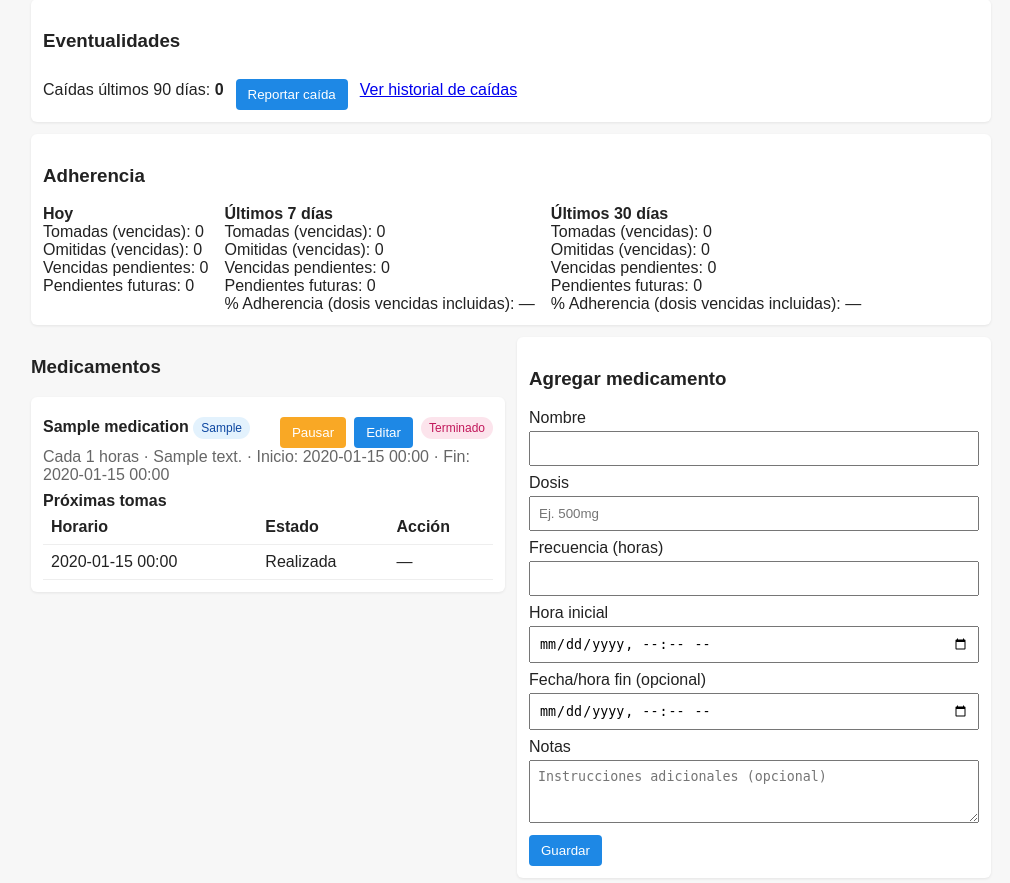
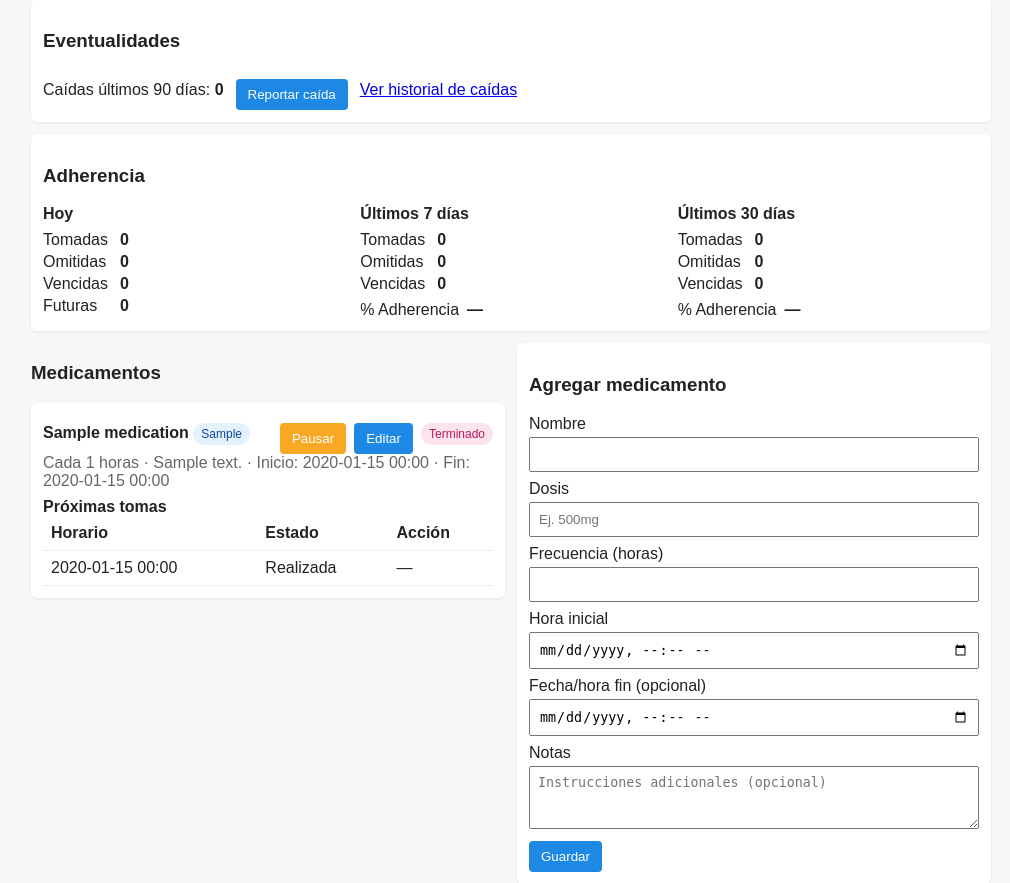
Before and after one commit to A01799782/healthline-mvp, a Flask app: page /patients/1 in a window 1280 px wide. Shown: the part 486-1369 px from the top of the page, without its empty margins (129-1139 px from the left). Run offline with Flask 3, Linux system fonts and the light colour scheme; tables that the repository leaves empty hold one stand-in row (values such as "Sample post").

Commit message:
Fix adherence layout

```diff
--- a/templates/patient_detail.html
+++ b/templates/patient_detail.html
@@ -1,5 +1,25 @@
 {% extends "base.html" %}
 {% block content %}
+<style>
+  .adherence-grid {
+    display: inline-grid;
+    grid-template-columns: auto auto;
+    row-gap: 4px;
+    column-gap: 12px;
+  }
+  .adherence-pct { margin-top: 8px; font-weight: 600; }
+  .adherence-grid div:nth-child(2n) {
+    text-align: right;
+    font-weight: 600;
+    justify-self: end;
+  }
+  .adherence-pct-row{
+    display:flex;
+    gap:8px;
+    margin-top:8px;
+  }
+</style>
+
 <a href="{{ url_for('patient_list') }}">&larr; Volver</a>
 <div style="display:flex;align-items:center;gap:12px;">
     <h2 style="margin:0;">{{ patient.name }}</h2>
@@ -39,32 +59,42 @@
         <a href="{{ url_for('falls_list', patient_id=patient.id) }}">Ver historial de caídas</a>
     </div>
 </div>
-
+<!-- DO NOT EDIT: Adherencia copy/rows are final. No agregar "(vencidas)" ni filas "Futuras" en 7d/30d. -->
 <div class="card">
     <h3>Adherencia</h3>
     <div style="display:flex;gap:16px;flex-wrap:wrap;">
-        <div>
-            <strong>Hoy</strong><br>
-            Tomadas (vencidas): {{ adherence_today.taken_due }}<br>
-            Omitidas (vencidas): {{ adherence_today.skipped_due }}<br>
-            Vencidas pendientes: {{ adherence_today.overdue_due }}<br>
-            Pendientes futuras: {{ adherence_today.pending_future }}
+        <div style="flex:1;min-width:220px;">
+            <div style="font-weight:bold;margin-bottom:8px;">Hoy</div>
+            <div class="adherence-grid">
+                <div>Tomadas</div><div>{{ adherence_today.taken_due }}</div>
+                <div>Omitidas</div><div>{{ adherence_today.skipped_due }}</div>
+                <div>Vencidas</div><div>{{ adherence_today.overdue_due }}</div>
+                <div>Futuras</div><div>{{ adherence_today.pending_future }}</div>
+            </div>
         </div>
-        <div>
-            <strong>Últimos 7 días</strong><br>
-            Tomadas (vencidas): {{ adherence_7d.taken_due }}<br>
-            Omitidas (vencidas): {{ adherence_7d.skipped_due }}<br>
-            Vencidas pendientes: {{ adherence_7d.overdue_due }}<br>
-            Pendientes futuras: {{ adherence_7d.pending_future }}<br>
-            % Adherencia (dosis vencidas incluidas): {% if adherence_pct_7d is not none %}{{ adherence_pct_7d }}%{% else %}—{% endif %}
+        <div style="flex:1;min-width:220px;">
+            <div style="font-weight:bold;margin-bottom:8px;">Últimos 7 días</div>
+            <div class="adherence-grid">
+                <div>Tomadas</div><div>{{ adherence_7d.taken_due }}</div>
+                <div>Omitidas</div><div>{{ adherence_7d.skipped_due }}</div>
+                <div>Vencidas</div><div>{{ adherence_7d.overdue_due }}</div>
+            </div>
+            <div class="adherence-pct-row">
+              <span>% Adherencia</span>
+              <strong>{% if adherence_pct_7d is not none %}{{ adherence_pct_7d }}%{% else %}—{% endif %}</strong>
+            </div>
         </div>
-        <div>
-            <strong>Últimos 30 días</strong><br>
-            Tomadas (vencidas): {{ adherence_30d.taken_due }}<br>
-            Omitidas (vencidas): {{ adherence_30d.skipped_due }}<br>
-            Vencidas pendientes: {{ adherence_30d.overdue_due }}<br>
-            Pendientes futuras: {{ adherence_30d.pending_future }}<br>
-            % Adherencia (dosis vencidas incluidas): {% if adherence_pct_30d is not none %}{{ adherence_pct_30d }}%{% else %}—{% endif %}
+        <div style="flex:1;min-width:220px;">
+            <div style="font-weight:bold;margin-bottom:8px;">Últimos 30 días</div>
+            <div class="adherence-grid">
+                <div>Tomadas</div><div>{{ adherence_30d.taken_due }}</div>
+                <div>Omitidas</div><div>{{ adherence_30d.skipped_due }}</div>
+                <div>Vencidas</div><div>{{ adherence_30d.overdue_due }}</div>
+            </div>
+            <div class="adherence-pct-row">
+              <span>% Adherencia</span>
+              <strong>{% if adherence_pct_30d is not none %}{{ adherence_pct_30d }}%{% else %}—{% endif %}</strong>
+            </div>
         </div>
     </div>
 </div>
```
